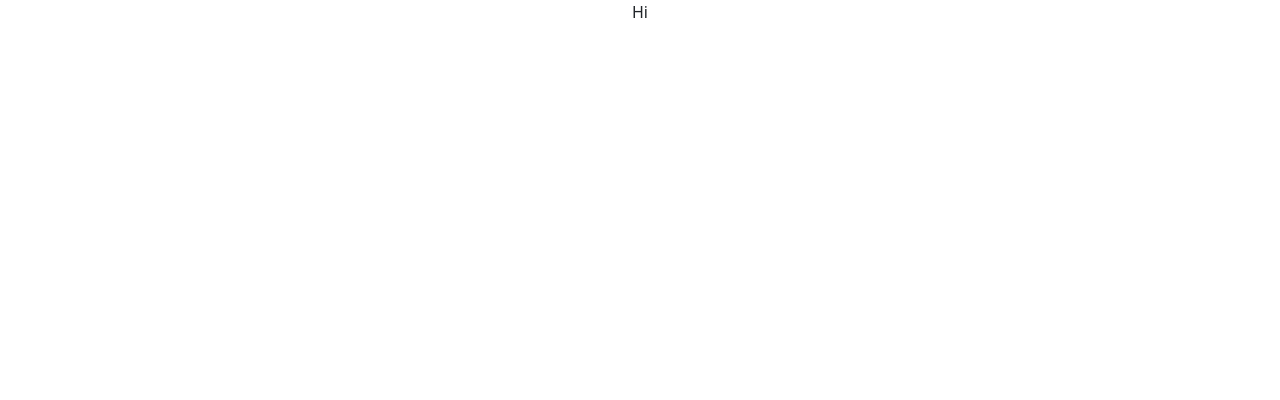
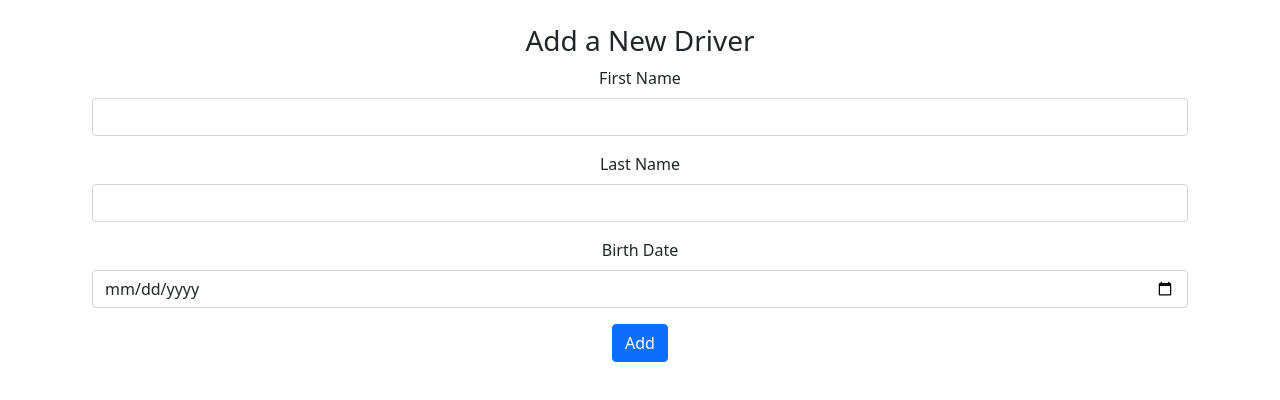
Before and after one commit to nahux/laravel-react-test, a React (Create React App) app: page /add in a window 1280 px wide. Shown: the top 400 px of the page. Built offline with nearby package versions, Linux system fonts and the light colour scheme.

Commit message:
Implemented basic CRUD

```diff
--- a/src/App.css
+++ b/src/App.css
@@ -1,3 +1,4 @@
 .App {
   text-align: center;
+  margin: 1em 5em;
 }
--- a/src/App.js
+++ b/src/App.js
@@ -1,9 +1,20 @@
 import "./App.css";
+import { BrowserRouter, Routes, Route } from "react-router-dom";
+// Local components
+import ListDrivers from "./components/Drivers/ListDrivers";
+import AddDriver from "./components/Drivers/AddDriver";
+import EditDriver from "./components/Drivers/EditDriver";
 
 function App() {
   return (
     <div className="App">
-      Hi
+      <BrowserRouter>
+        <Routes>
+          <Route path="/" element={ <ListDrivers /> } />
+          <Route path="/add" element={ <AddDriver /> } />
+          <Route path="/edit/:id" element={ <EditDriver /> } />
+        </Routes>
+      </BrowserRouter>
     </div>
   );
 }
--- /dev/null
+++ b/src/components/Drivers/AddDriver.js
@@ -0,0 +1,52 @@
+import React, { useState } from 'react'
+import axios from 'axios'
+import { useNavigate } from 'react-router-dom'
+
+const endpoint = 'http://localhost:3001/api/driver';
+
+const AddDriver = () => {
+
+  const [firstName, setFirstName] = useState('');
+  const [lastName, setLastName] = useState('');
+  const [birthDate, setbirthDate] = useState('');
+
+  const navigate = useNavigate();
+
+  const submitForm = async (e) => {
+    e.preventDefault();
+    await axios.post(endpoint, {
+      first_name: firstName,
+      last_name: lastName,
+      birth_date: birthDate
+    });
+    navigate('/');
+  }
+  return (
+    <div className='mt-4'>
+      <h3>Add a New Driver</h3>
+      <div className='container'>
+        <form onSubmit={submitForm}>
+          {/* First Name */}
+          <div className='mb-3'>
+            <label className='form-label' htmlFor="firstName">First Name</label>
+            <input value={firstName} onChange={(e) => setFirstName(e.target.value)} name="firstName" type="text" className='form-control' />
+          </div>
+          {/* Last Name */}
+          <div className='mb-3'>
+            <label className='form-label' htmlFor="lastName">Last Name</label>
+            <input value={lastName} onChange={(e) => setLastName(e.target.value)} name="lastName" type="text" className='form-control' />
+          </div>
+          {/* First Name */}
+          <div className='mb-3'>
+            <label className='form-label' htmlFor="birthDate">Birth Date</label>
+            <input value={birthDate} onChange={(e) => setbirthDate(e.target.value)} name="birthDate" type="date" className='form-control' />
+          </div>
+
+          <button type="submit" className='btn btn-primary'>Add</button>
+        </form>
+      </div>
+    </div>
+  )
+}
+
+export default AddDriver
--- /dev/null
+++ b/src/components/Drivers/EditDriver.js
@@ -0,0 +1,71 @@
+import React, { useEffect, useState } from 'react'
+import axios from 'axios'
+import { useNavigate, useParams } from 'react-router-dom'
+
+const endpoint = 'http://localhost:3001/api/driver';
+
+const AddDriver = () => {
+
+  const [firstName, setFirstName] = useState('');
+  const [lastName, setLastName] = useState('');
+  const [birthDate, setbirthDate] = useState('');
+  const { id } = useParams();
+
+  const navigate = useNavigate();
+
+  const getDriver = async (driverId) => {
+    const response = await axios.get(`${endpoint}/${driverId}`).catch(function (error) {
+      console.log(error.toJSON());
+      navigate('/');
+    });
+    setFirstName(response.data.first_name);
+    setLastName(response.data.last_name);
+    setbirthDate(response.data.birth_date);
+  }
+
+  useEffect(() => {
+    getDriver(id)
+    // eslint-disable-next-line react-hooks/exhaustive-deps
+  }, [])
+
+
+
+
+  const submitForm = async (e) => {
+    e.preventDefault();
+    await axios.put(`${endpoint}/${id}`, {
+      first_name: firstName,
+      last_name: lastName,
+      birth_date: birthDate
+    });
+    navigate('/');
+  }
+  return (
+    <div className='mt-4'>
+      <h3> Edit Driver</h3>
+      <div className='container'>
+        <form onSubmit={submitForm}>
+          {/* First Name */}
+          <div className='mb-3'>
+            <label className='form-label' htmlFor="firstName">First Name</label>
+            <input value={firstName} onChange={(e) => setFirstName(e.target.value)} name="firstName" type="text" className='form-control' />
+          </div>
+          {/* Last Name */}
+          <div className='mb-3'>
+            <label className='form-label' htmlFor="lastName">Last Name</label>
+            <input value={lastName} onChange={(e) => setLastName(e.target.value)} name="lastName" type="text" className='form-control' />
+          </div>
+          {/* First Name */}
+          <div className='mb-3'>
+            <label className='form-label' htmlFor="birthDate">Birth Date</label>
+            <input value={birthDate} onChange={(e) => setbirthDate(e.target.value)} name="birthDate" type="date" className='form-control' />
+          </div>
+
+          <button type="submit" className='btn btn-primary'>Edit Driver</button>
+        </form>
+      </div>
+    </div>
+  )
+}
+
+export default AddDriver
--- /dev/null
+++ b/src/components/Drivers/ListDrivers.js
@@ -0,0 +1,58 @@
+import React, { useEffect, useState } from 'react'
+import axios from 'axios'
+import { Link } from 'react-router-dom'
+
+const ListDrivers = () => {
+
+  const endpoint = 'http://localhost:3001/api';
+
+  const [drivers, setDrivers] = useState([]);
+  useEffect( () => {
+    getDrivers();
+  }, []);
+
+  const getDrivers = async () => {
+    const response = await axios.get(`${endpoint}/driver`);
+    setDrivers(response.data);
+  }
+
+  const deleteDriver = async (id) => {
+    await axios.delete(`${endpoint}/driver/${id}`);
+    getDrivers();
+  }
+
+  return (
+    <div>
+      <div className=''>
+        <Link to="/add" className='btn btn-success btn-lg mt-2 mb-2 text-white'>+ Driver</Link>
+      </div>
+
+      {/* Drivers Table */}
+      <table className='table table-striped'>
+        <thead className='bg-primary text-white'>
+          <tr>
+            <th>First Name</th>
+            <th>Last Name</th>
+            <th>Birth Date</th>
+            <th>Action</th>
+          </tr>
+        </thead>
+        <tbody>
+          { drivers.map((driver) => (
+            <tr key={driver.id}>
+              <td>{driver.first_name}</td>
+              <td>{driver.last_name}</td>
+              <td>{driver.birth_date}</td>
+              <td>
+                <Link to={`/edit/${driver.id}`} className='btn btn-warning'>Edit</Link>
+                <button onClick={() => deleteDriver(driver.id)} className='btn btn-danger'>Delete</button>
+              </td>
+            </tr>
+          ))}
+        </tbody>
+      </table>
+    </div>
+  )
+}
+
+export default ListDrivers
```
